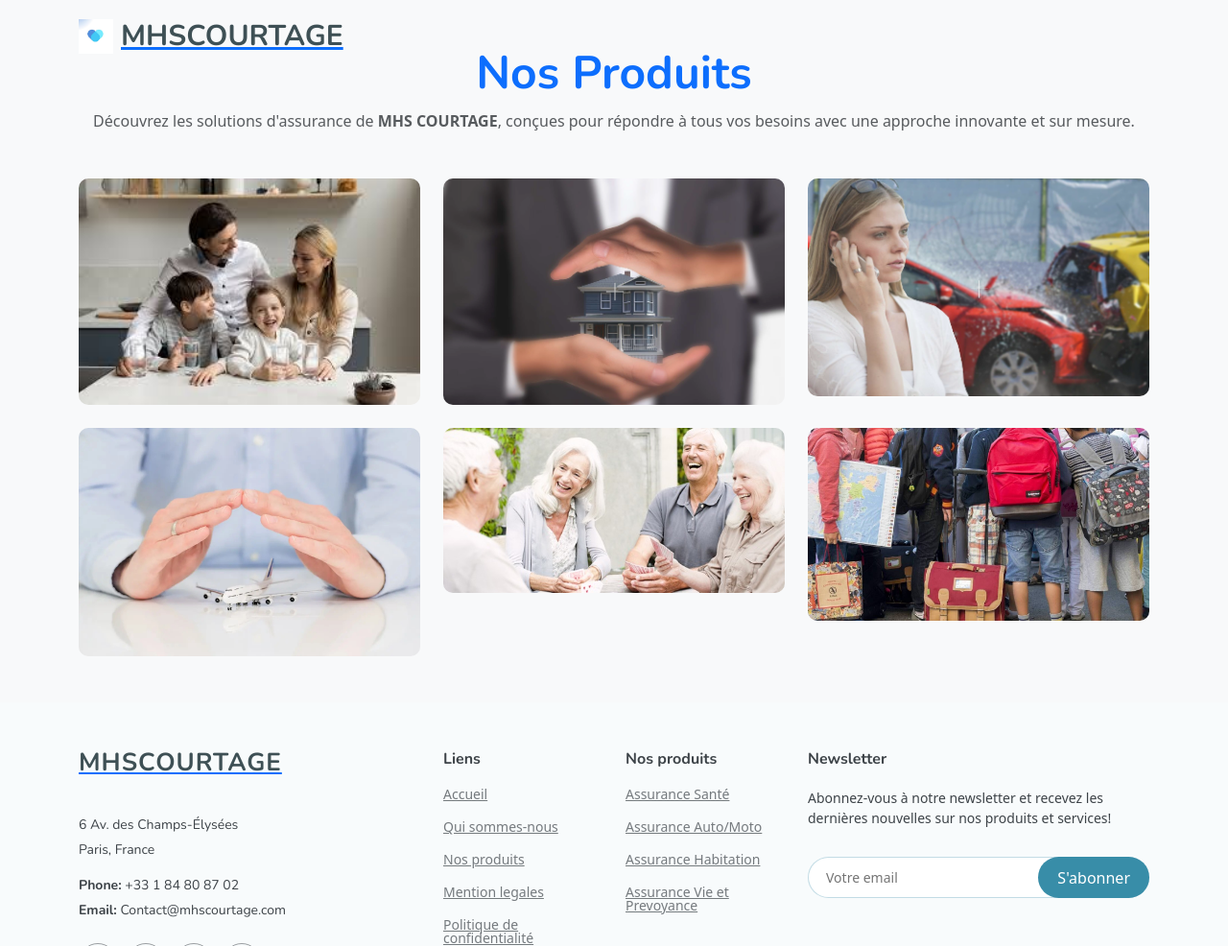
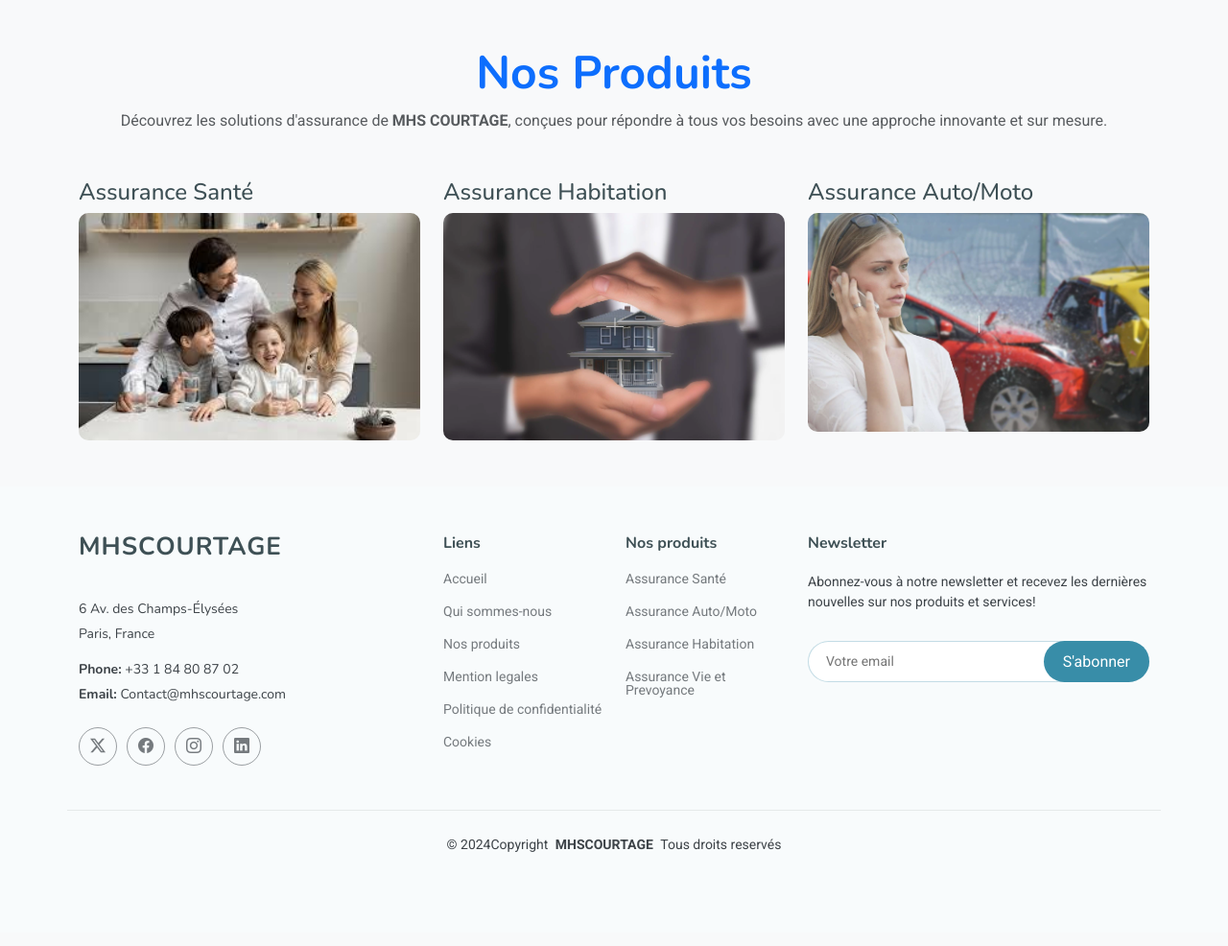
Before and after one commit to guymateke/mhs, a PHP site: page /NosProduits.php in a window 1280 px wide. Shown: the top 986 px of the page at 96% size. After the commit the page ends 888 px from the top, so only its background shows below. Run offline with PHP 8.4, Linux system fonts and the light colour scheme.

Commit message:
mise à jour

```diff
--- a/NosProduits.php
+++ b/NosProduits.php
@@ -32,37 +32,15 @@
 
 <body class="index-page">
 
-  <header id="header" class="header d-flex align-items-center fixed-top">
-    <div class="container-fluid container-xl position-relative d-flex align-items-center">
-
-      <a href="index.php" class="logo d-flex align-items-center me-auto">
-        <img src="assets/img/logo1.jpeg" alt="logo">
-        <h1 class="sitename">MHSCOURTAGE </h1>
-      </a>
-
-
-    </div>
-  </header>
 
   <body>
-
-
-
-
 
 
   <!-- page produit -->
 
 
-  <!DOCTYPE html>
-<html lang="fr">
-<head>
-  <meta charset="UTF-8">
-  <meta name="viewport" content="width=device-width, initial-scale=1.0">
+
   <title>Nos Produits | MHS COURTAGE</title>
-  <!-- Lien vers Bootstrap CSS -->
-  <link href="https://cdn.jsdelivr.net/npm/bootstrap@5.3.0/dist/css/bootstrap.min.css" rel="stylesheet">
-  <link href="https://cdnjs.cloudflare.com/ajax/libs/bootstrap-icons/1.10.5/font/bootstrap-icons.min.css" rel="stylesheet">
   <style>
     /* Style personnalisé pour les images interactives */
     .product-card {
@@ -115,8 +93,11 @@
 
     <!-- Grid des Produits -->
     <div class="row g-4">
+
+
       <!-- Produit 1 -->
       <div class="col-md-4">
+      <h4>Assurance Santé</h4>
         <div class="product-card">
 
           <img src="assets/img/famille.jpeg" alt="Assurance Santé">
@@ -130,16 +111,20 @@
 
       <!-- Produit 2 -->
       <div class="col-md-4">
+
+      <h4>Assurance Habitation</h4>
         <div class="product-card">
           <img src="assets/img/habitat.png" alt="Assurance Habitat">
           <div class="product-overlay">
-            <span>Assurance Habitat</span>
+            <span>Assurance Habitation</span>
           </div>
         </div>
       </div>
 
       <!-- Produit 3 -->
+
       <div class="col-md-4">
+      <h4>Assurance Auto/Moto</h4>
         <div class="product-card">
           <img src="assets/img/auto.png" alt="Assurance Auto/Moto">
           <div class="product-overlay">
@@ -149,34 +134,35 @@
       </div>
 
       <!-- Produit 4 -->
-      <div class="col-md-4">
+      <!-- <div class="col-md-4">
         <div class="product-card">
           <img src="assets/img/voyage.jpg" alt="Assurance Voyage">
           <div class="product-overlay">
             <span>Assurance Voyage</span>
           </div>
         </div>
-      </div>
+      </div> -->
 
       <!-- Produit 5 -->
-      <div class="col-md-4">
+      <!-- <div class="col-md-4">
+        <h4>Assurance Vie et Prévoyance</h4>
         <div class="product-card">
           <img src="assets/img/seniorheureux.jpg" alt="Assurance Vie et Prévoyance">
           <div class="product-overlay">
             <span>Assurance Vie et Prévoyance</span>
           </div>
         </div>
-      </div>
+      </div> -->
 
       <!-- Produit 6 -->
-      <div class="col-md-4">
+      <!-- <div class="col-md-4">
         <div class="product-card">
           <img src="assets/img/scolaire.jpeg" alt="Assurance Scolaire">
           <div class="product-overlay">
             <span>Assurance Scolaire</span>
           </div>
         </div>
-      </div>
+      </div> -->
     </div>
   </div>
 </section>
```
Also changed, not shown: forms/contactform.php (added), forms/devisform.php (added), index.html (renamed from index.php).
